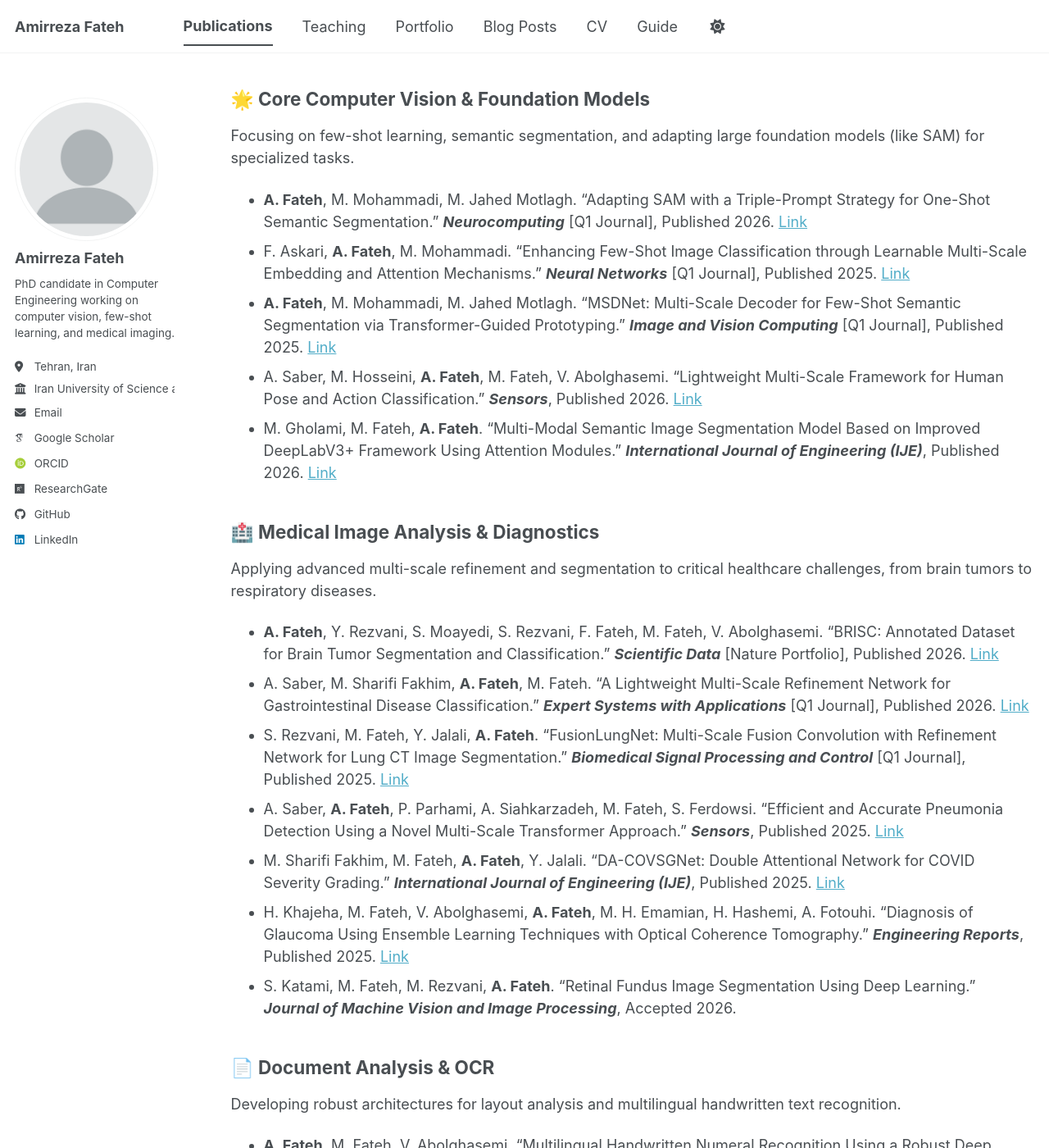
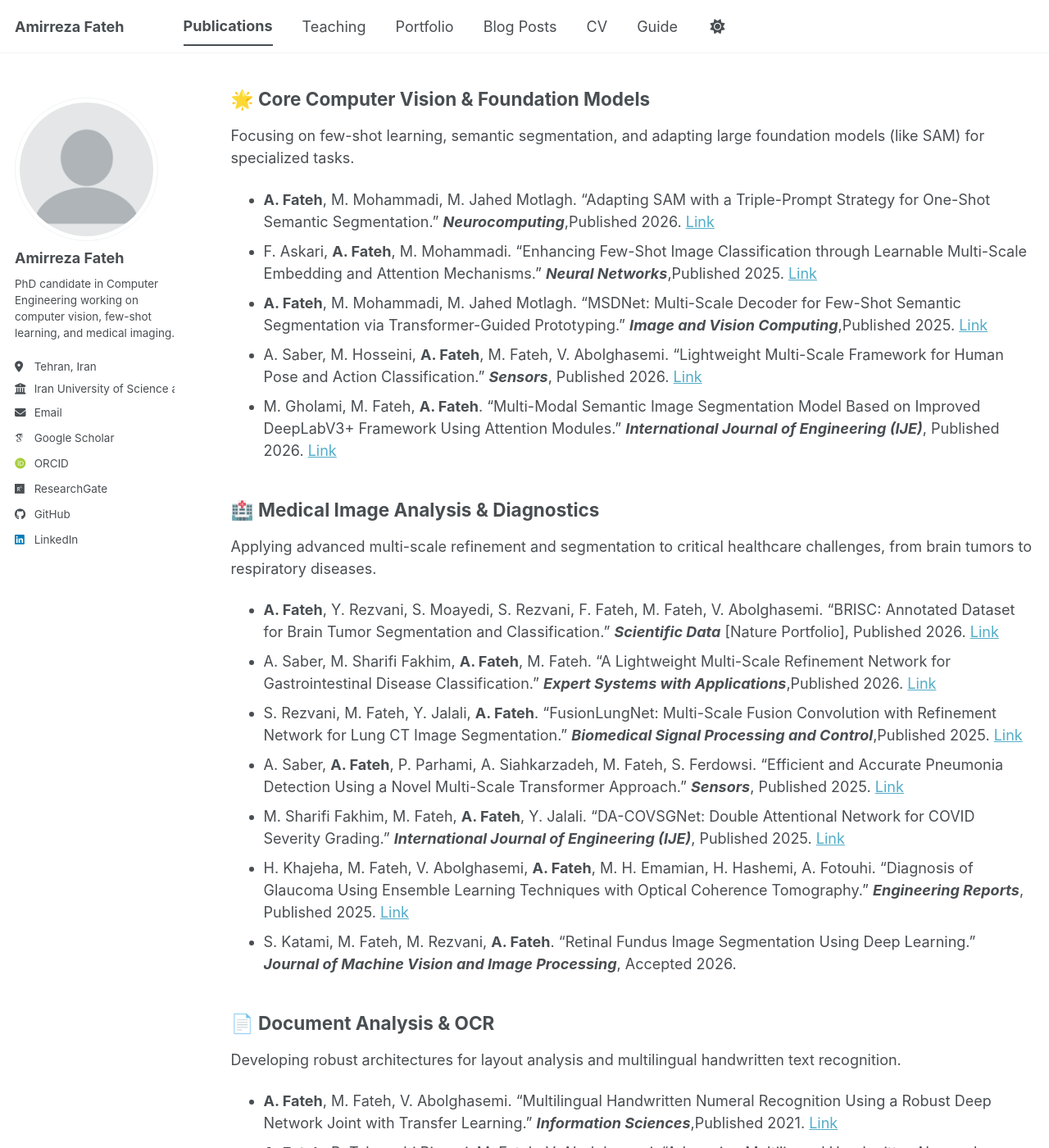
Before and after one commit to amirrezafateh/amirrezafateh.github.io, a Jekyll site: the page built from _pages/publications.md, in a window 1280 px wide and 1400 px high, scrolled down 342 px. Shown: the whole window at 82% size. Built offline with Jekyll 4.4.1, drawn with Linux system fonts in a browser that asks for light colours; some web fonts are replaced; a script bundle is joined from its source files by our own code; library files that are not in the unit come from our copies; some of the changed text lies outside the part shown.

Commit message:
Update publications.md

```diff
--- a/_pages/publications.md
+++ b/_pages/publications.md
@@ -17,9 +17,9 @@ By pushing the boundaries of <strong>Medical Image Analysis</strong>, <strong>Co
 ## 🌟 Core Computer Vision & Foundation Models
 Focusing on few-shot learning, semantic segmentation, and adapting large foundation models (like SAM) for specialized tasks.
 
-* **A. Fateh**, M. Mohammadi, M. Jahed Motlagh. "Adapting SAM with a Triple-Prompt Strategy for One-Shot Semantic Segmentation." **_Neurocomputing_** [Q1 Journal], Published 2026. [Link](https://doi.org/10.1016/j.neucom.2026.133301)
-* F. Askari, **A. Fateh**, M. Mohammadi. "Enhancing Few-Shot Image Classification through Learnable Multi-Scale Embedding and Attention Mechanisms." **_Neural Networks_** [Q1 Journal], Published 2025. [Link](https://doi.org/10.1016/j.neunet.2025.107339)
-* **A. Fateh**, M. Mohammadi, M. Jahed Motlagh. "MSDNet: Multi-Scale Decoder for Few-Shot Semantic Segmentation via Transformer-Guided Prototyping." **_Image and Vision Computing_** [Q1 Journal], Published 2025. [Link](https://www.sciencedirect.com/science/article/pii/S0262885625002604)
+* **A. Fateh**, M. Mohammadi, M. Jahed Motlagh. "Adapting SAM with a Triple-Prompt Strategy for One-Shot Semantic Segmentation." **_Neurocomputing_**,Published 2026. [Link](https://doi.org/10.1016/j.neucom.2026.133301)
+* F. Askari, **A. Fateh**, M. Mohammadi. "Enhancing Few-Shot Image Classification through Learnable Multi-Scale Embedding and Attention Mechanisms." **_Neural Networks_**,Published 2025. [Link](https://doi.org/10.1016/j.neunet.2025.107339)
+* **A. Fateh**, M. Mohammadi, M. Jahed Motlagh. "MSDNet: Multi-Scale Decoder for Few-Shot Semantic Segmentation via Transformer-Guided Prototyping." **_Image and Vision Computing_**,Published 2025. [Link](https://www.sciencedirect.com/science/article/pii/S0262885625002604)
 * A. Saber, M. Hosseini, **A. Fateh**, M. Fateh, V. Abolghasemi. "Lightweight Multi-Scale Framework for Human Pose and Action Classification." **_Sensors_**, Published 2026. [Link](https://www.mdpi.com/1424-8220/26/4/1102)
 * M. Gholami, M. Fateh, **A. Fateh**. "Multi-Modal Semantic Image Segmentation Model Based on Improved DeepLabV3+ Framework Using Attention Modules." **_International Journal of Engineering (IJE)_**, Published 2026. [Link](https://doi.org/10.5829/ije.2026.39.06c.11)
 
@@ -27,8 +27,8 @@ Focusing on few-shot learning, semantic segmentation, and adapting large foundat
 Applying advanced multi-scale refinement and segmentation to critical healthcare challenges, from brain tumors to respiratory diseases.
 
 * **A. Fateh**, Y. Rezvani, S. Moayedi, S. Rezvani, F. Fateh, M. Fateh, V. Abolghasemi. "BRISC: Annotated Dataset for Brain Tumor Segmentation and Classification." **_Scientific Data_** [Nature Portfolio], Published 2026. [Link](https://www.nature.com/articles/s41597-026-06753-y)
-* A. Saber, M. Sharifi Fakhim, **A. Fateh**, M. Fateh. "A Lightweight Multi-Scale Refinement Network for Gastrointestinal Disease Classification." **_Expert Systems with Applications_** [Q1 Journal], Published 2026. [Link](https://www.sciencedirect.com/science/article/abs/pii/S0957417425046056)
-* S. Rezvani, M. Fateh, Y. Jalali, **A. Fateh**. "FusionLungNet: Multi-Scale Fusion Convolution with Refinement Network for Lung CT Image Segmentation." **_Biomedical Signal Processing and Control_** [Q1 Journal], Published 2025. [Link](https://doi.org/10.1016/j.bspc.2025.107858)
+* A. Saber, M. Sharifi Fakhim, **A. Fateh**, M. Fateh. "A Lightweight Multi-Scale Refinement Network for Gastrointestinal Disease Classification." **_Expert Systems with Applications_**,Published 2026. [Link](https://www.sciencedirect.com/science/article/abs/pii/S0957417425046056)
+* S. Rezvani, M. Fateh, Y. Jalali, **A. Fateh**. "FusionLungNet: Multi-Scale Fusion Convolution with Refinement Network for Lung CT Image Segmentation." **_Biomedical Signal Processing and Control_**,Published 2025. [Link](https://doi.org/10.1016/j.bspc.2025.107858)
 * A. Saber, **A. Fateh**, P. Parhami, A. Siahkarzadeh, M. Fateh, S. Ferdowsi. "Efficient and Accurate Pneumonia Detection Using a Novel Multi-Scale Transformer Approach." **_Sensors_**, Published 2025. [Link](https://www.mdpi.com/1424-8220/25/23/7233)
 * M. Sharifi Fakhim, M. Fateh, **A. Fateh**, Y. Jalali. "DA-COVSGNet: Double Attentional Network for COVID Severity Grading." **_International Journal of Engineering (IJE)_**, Published 2025. [Link](https://doi.org/10.5829/ije.2025.38.07a.11)
 * H. Khajeha, M. Fateh, V. Abolghasemi, **A. Fateh**, M. H. Emamian, H. Hashemi, A. Fotouhi. "Diagnosis of Glaucoma Using Ensemble Learning Techniques with Optical Coherence Tomography." **_Engineering Reports_**, Published 2025. [Link](https://doi.org/10.1002/eng2.70110)
@@ -37,7 +37,7 @@ Applying advanced multi-scale refinement and segmentation to critical healthcare
 ## 📄 Document Analysis & OCR
 Developing robust architectures for layout analysis and multilingual handwritten text recognition.
 
-* **A. Fateh**, M. Fateh, V. Abolghasemi. "Multilingual Handwritten Numeral Recognition Using a Robust Deep Network Joint with Transfer Learning." **_Information Sciences_** [Q1 Journal], Published 2021. [Link](https://doi.org/10.1016/j.ins.2021.09.051)
+* **A. Fateh**, M. Fateh, V. Abolghasemi. "Multilingual Handwritten Numeral Recognition Using a Robust Deep Network Joint with Transfer Learning." **_Information Sciences_**,Published 2021. [Link](https://doi.org/10.1016/j.ins.2021.09.051)
 * **A. Fateh**, R. Tahmasbi Birgani, M. Fateh, V. Abolghasemi. "Advancing Multilingual Handwritten Numeral Recognition With Attention-Driven Transfer Learning." **_IEEE Access_**, Published 2024. [Link](https://doi.org/10.1109/ACCESS.2024.3378598)
 * **A. Fateh**, M. Rezvani, A. Tajary, M. Fateh. "Persian Printed Text Line Detection Based on Font Size." **_Multimedia Tools and Applications_**, Published 2023. [Link](http://dx.doi.org/10.1007/s11042-022-13243-x)
 * **A. Fateh**, M. Fateh, V. Abolghasemi. "Enhancing Optical Character Recognition: Efficient Techniques for Document Layout Analysis and Text Line Detection." **_Engineering Reports_**, Published 2023. [Link](https://doi.org/10.1002/eng2.12832)
```
